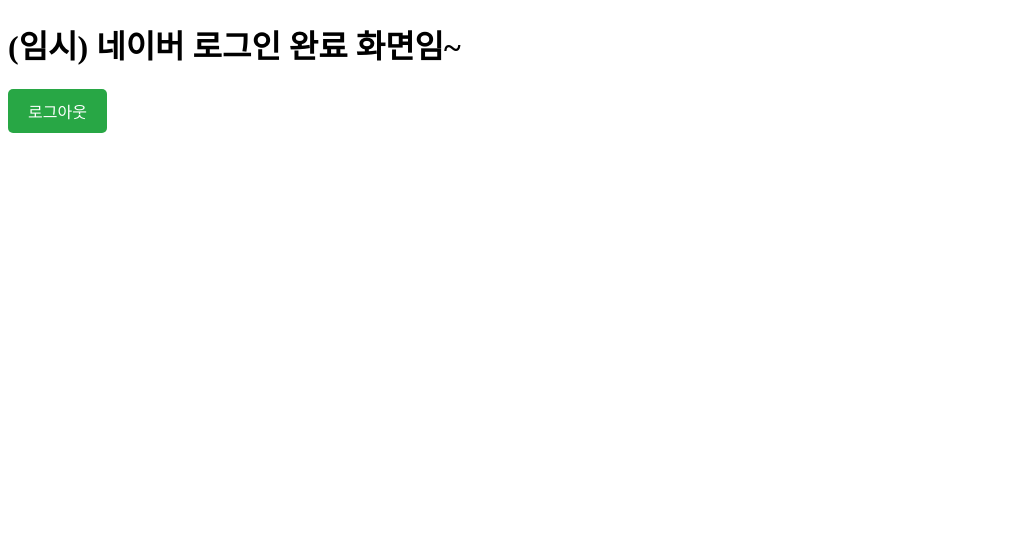
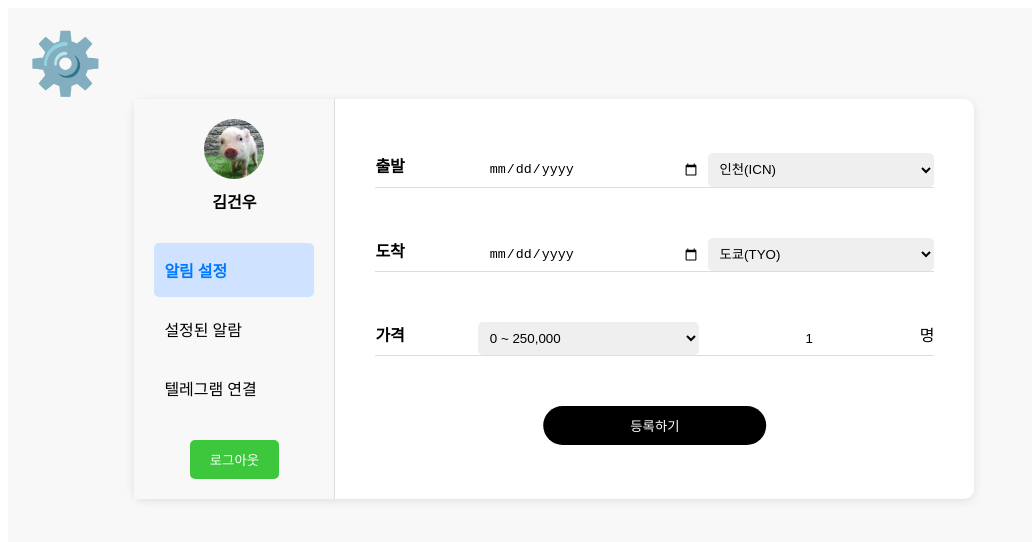
Before and after one commit to withoutsultang/FlightMore, a React (Create React App) app in the folder react/front/: page / in a window 1280 px wide. Both pictures are taken after a click on the button "네이버 로그인". Shown: the top 542 px of the page, without its empty margins (0-1032 px from the left). Built offline with nearby package versions, Linux system fonts and the light colour scheme.

Commit message:
설정페이지 수정, 로그인 색상 수정, 프로필 테스트 이미지 추가, assets 폴더 생성(이미지, 폰트)

```diff
--- a/react/front/src/App.js
+++ b/react/front/src/App.js
@@ -23,7 +23,7 @@
           <p>알림 받아보기</p>
           <p>▼</p>
         </SmallText>
-        <Button onClick={handleLogin}>네이버 로그인</Button>
+        <LoginButton onClick={handleLogin}>네이버 로그인</LoginButton>
       </LeftColumn>
       <RightColumn>
         {/* 캡쳐 화면 이미지 */}
@@ -86,15 +86,19 @@
   height: 500px;
   background-color: #fff;
   border-radius: 10px;
-  box-shadow: 0 2px 10px rgba(0, 0, 0, 0.1); /* 그림자 효과 추가 */
+  box-shadow: 0 2px 10px rgba(0, 0, 0, 0.1);
 `;
 
-const Button = styled.button`
+const LoginButton = styled.button`
   padding: 10px 20px;
   font-size: 1em;
-  color: #fff;
-  background-color: #28a745; /* 초록색 버튼 */
+  color: white;
+  background-color: #3cc73c;
   border: none;
   border-radius: 5px;
   cursor: pointer;
+
+  &:hover {
+    background-color: #34a53471;
+  }
 `;
--- /dev/null
+++ b/react/front/src/components/image.js
@@ -0,0 +1,7 @@
+import img1 from '../assets/images/img1.png';
+
+//이미지 불러오는 모듈
+//네이버 로그인 연동하면 프로필 가져오는 방식으로 변경해야함
+export default {
+    img1
+};
--- a/react/front/src/ui/main.js
+++ b/react/front/src/ui/main.js
@@ -1,31 +1,232 @@
-import React from "react";
+import React, { useState } from "react";
 import styled from 'styled-components';
 import { useNavigate } from 'react-router-dom';
+import image from '../components/image';
 
-//규칙 위반했음 님아 main
 function Main() {
     const navigate = useNavigate();
+    const [departureDate, setDepartureDate] = useState('');
+    const [arrivalDate, setArrivalDate] = useState('');
+    const [departureLocation, setDepartureLocation] = useState('서');
+    const [arrivalLocation, setArrivalLocation] = useState('');
+    const [priceRange, setPriceRange] = useState('');
+    const [numPeople, setNumPeople] = useState('1');
+
+    //로그아웃 시 페이지 이동(임시) 추후 수정 필요
     const handleLogout = () => {
-        /* (임시)시작화면으로 이동 */
         navigate('/');
-      };
+    };
 
     return (
-        <div>
-            <h1>(임시) 네이버 로그인 완료 화면임~</h1>
-            <Button onClick={handleLogout}>로그아웃</Button>
-        </div>
+      <Container>
+        <Title>⚙️</Title>
+        <InfoContainer>
+          <Sidebar>
+            <Profile>
+              <ProfileImage src={image.img1} alt="프로필 이미지" />
+              <ProfileName>김건우</ProfileName>
+            </Profile>
+            <SidebarItem active>알림 설정</SidebarItem>
+            <SidebarItem>설정된 알람</SidebarItem>
+            <SidebarItem>텔레그램 연결</SidebarItem>
+            <Logout><LogoutButton onClick={handleLogout}>로그아웃</LogoutButton></Logout>
+          </Sidebar>
+          <Content>
+            <InfoRow>
+              <Label>출발</Label>
+              <Input type="date" value={departureDate} onChange={(e) => setDepartureDate(e.target.value)} />
+              <Select value={departureLocation} onChange={(e) => setDepartureLocation(e.target.value)}>
+                  <option value="ICN">인천(ICN)</option>
+                  <option value="GMP">김포(GMP)</option>
+                  <option value="PUS">부산(PUS)</option>
+              </Select>
+            </InfoRow>
+            <InfoRow>
+              <Label>도착</Label>
+              <Input type="date" value={arrivalDate} onChange={(e) => setArrivalDate(e.target.value)} />
+              <Select value={arrivalLocation} onChange={(e) => setArrivalLocation(e.target.value)}>
+                  <option value="TYO">도쿄(TYO)</option>
+                  <option value="KIX">오사카(KIX)</option>
+                  <option value="FUK">후쿠오카(FUK)</option>
+              </Select>
+            </InfoRow>
+            <InfoRow>
+              <Label>가격</Label>
+              <Select value={priceRange} onChange={(e) => setPriceRange(e.target.value)}>
+                <option value="0 ~ 250,000">0 ~ 250,000</option>
+                <option value="250,000 ~ 500,000">250,000 ~ 500,000</option>
+                <option value="500,000 ~ 1,000,000">500,000 ~ 1,000,000</option>
+              </Select>
+              <NumberInput type="number" min="1" value={numPeople} onChange={(e) => setNumPeople(e.target.value)} />명
+            </InfoRow>
+            <RegisterButton>등록하기</RegisterButton>
+          </Content>
+        </InfoContainer>
+      </Container>
     )
 }
 
 export default Main;
 
-const Button = styled.button`
+const Container = styled.div`
+  display: flex;
+  flex-direction: column;
+  width: 100%;
+  height: 100vh;
+  background-color: #f8f8f8;
+  position: relative;
+`;
+
+const Title = styled.div`
+  position: relative;
+  top: 20px;
+  left: 20px;
+  font-size: 60px;
+`;
+
+//사이드바 프로필 영역
+const Profile = styled.div`
+  display: flex;
+  flex-direction: column;
+  align-items: center;
+  margin-bottom: 20px;
+`;
+
+const ProfileImage = styled.img`
+  width: 60px;
+  height: 60px;
+  border-radius: 50%;
+  margin-bottom: 10px;
+`;
+
+const ProfileName = styled.div`
+  font-size: 1em;
+  font-weight: bold;
+  margin-bottom: 10px;
+`;
+
+//사이드바 로그아웃 영역
+const Logout = styled.div`
+  display: flex;
+  justify-content: center;
+  margin-top: 20px;
+`;
+
+const LogoutButton = styled.button`
   padding: 10px 20px;
-  font-size: 1em;
-  color: #fff;
-  background-color: #28a745; /* 초록색 버튼 */
+  background-color: #3cc73c;
+  color: white;
   border: none;
   border-radius: 5px;
   cursor: pointer;
+
+  &:hover {
+    background-color: #34a53471;
+  }
 `;
+
+const InfoContainer = styled.div`
+  display: flex;
+  flex-direction: row;
+  width: 100%;
+  max-width: 800px;
+  height: 100%;
+  max-height: 400px;
+  margin: 20px 0px 0px 10%;
+  padding: 0px 40px 0px 0px;
+  background-color: white;
+  border-radius: 10px;
+  box-shadow: 0 2px 10px rgba(0, 0, 0, 0.1);
+`;
+
+const Sidebar = styled.div`
+  width: 20%;
+  background-color: #f8f8f8;
+  padding: 20px;
+  display: flex;
+  flex-direction: column;
+  border-right: 1px solid #ddd;
+`;
+
+const SidebarItem = styled.div`
+  padding: 15px 10px;
+  margin-bottom: 5px;
+  background-color: ${(props) => (props.active ? '#cfe2ff' : 'transparent')};
+  color: ${(props) => (props.active ? '#007bff' : '#000')};
+  font-weight: ${(props) => (props.active ? 'bold' : 'normal')};
+  cursor: pointer;
+  border-radius: 5px;
+
+  &:hover {
+    background-color: #d4e6ff;
+  }
+`;
+
+const Content = styled.div`
+  flex: 1;
+  padding-left: 40px;
+  display: flex;
+  flex-direction: column;
+  justify-content: center;
+`;
+
+const InfoRow = styled.div`
+  display: flex;
+  justify-content: space-between;
+  margin-bottom: 50px;
+  border-bottom: 1px solid #ddd;
+`;
+
+const Label = styled.div`
+  font-weight: bold;
+  font-size: 1em;
+  flex: 1;
+`;
+
+const Input = styled.input`
+  flex: 2;
+  padding: 8px;
+  border: none;
+  border-radius: 5px;
+`;
+
+const Select = styled.select`
+  flex: 2;
+  padding: 8px;
+  border: none;
+  border-radius: 5px;
+`;
+
+const NumberInput = styled.input`
+  flex: 2;
+  padding: 8px;
+  border: none;
+  border-radius: 5px;
+  outline: none;
+  text-align: center;
+
+  // 스피너 제거
+  &::-webkit-inner-spin-button,
+  &::-webkit-outer-spin-button {
+    -webkit-appearance: none;
+    margin: 0;
+  }
+`;
+
+const RegisterButton = styled.button`
+  width: 100%;
+  max-width: 40%;
+  position: relative;
+  left: 50%;
+  transform: translateX(-50%);
+  padding: 10px;
+  background-color: #000000ff;
+  color: white;
+  border: none;
+  border-radius: 20px;
+  cursor: pointer;
+
+  &:hover {
+    background-color: #00000065;
+  }
+`;
```
Also changed, not shown: react/front/src/assets/images/img1.png (added).
